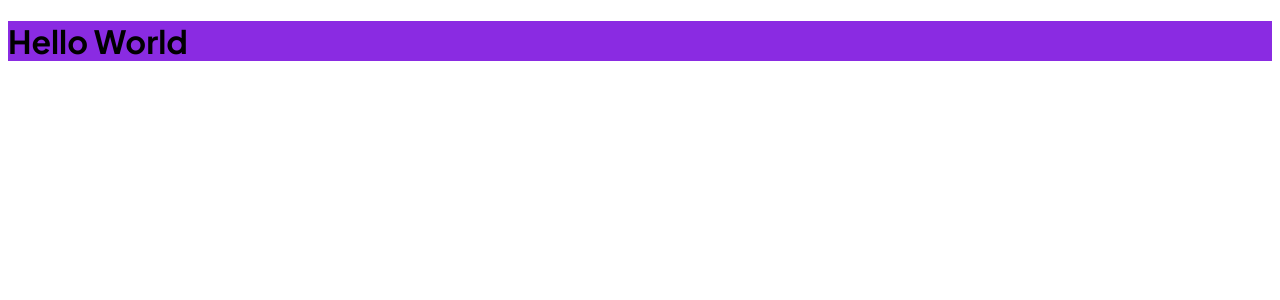
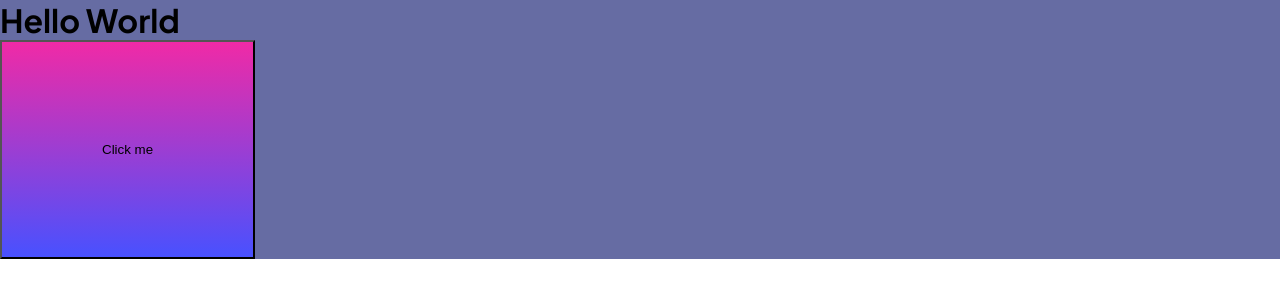
Before and after one commit to matheuskaully/skilled-elearning-landing-page, a React (Vite) app: page / in a window 1280 px wide. Shown: the top 300 px of the page. Built offline with nearby package versions, Linux system fonts and the light colour scheme.

Commit message:
add global style

```diff
--- a/src/components/Header/index.tsx
+++ b/src/components/Header/index.tsx
@@ -4,6 +4,7 @@ export default function Header() {
   return (
     <Container>
       <h1>Hello World</h1>
+      <button>Click me</button>
     </Container>
   )
 }
--- a/src/components/Header/styles.ts
+++ b/src/components/Header/styles.ts
@@ -1,9 +1,20 @@
 import styled from "styled-components"
 
 export const Container = styled.header`
-  background: blueviolet;
+  background: var(--purple);
 
   h1 {
     font-family: 'Plus Jakarta Sans', sans-serif;
   }
+
+  button {
+    background: var(--gradient2);
+    padding: 100px;
+
+    :hover {
+      filter: brightness(1.1);
+      transition: 200ms;
+      cursor: pointer;
+    }
+  }
 `
--- a/src/main.tsx
+++ b/src/main.tsx
@@ -1,9 +1,11 @@
 import React from 'react'
 import ReactDOM from 'react-dom/client'
 import App from './App'
+import { GlobalStyle } from './styles/global'
 
 ReactDOM.createRoot(document.getElementById('root') as HTMLElement).render(
   <React.StrictMode>
     <App />
+    <GlobalStyle />
   </React.StrictMode>,
 )
--- /dev/null
+++ b/src/styles/global.ts
@@ -0,0 +1,20 @@
+import { createGlobalStyle } from "styled-components"
+
+export const GlobalStyle = createGlobalStyle`
+  :root {
+    --purple: #666ca3;
+    --black: #13183F;
+    --gray: #83869a;
+    --pink1: #f74780;
+    --pink2: #ffa7c3;
+    --white: #fff;
+    --gradient1: linear-gradient(180deg, #ff6f48, #f02aa6);
+    --gradient2: linear-gradient(180deg, #f02aa6, #4851ff);
+  }
+
+  * {
+    margin: 0;
+    padding: 0;
+    box-sizing: border-box;
+  }
+`
```
